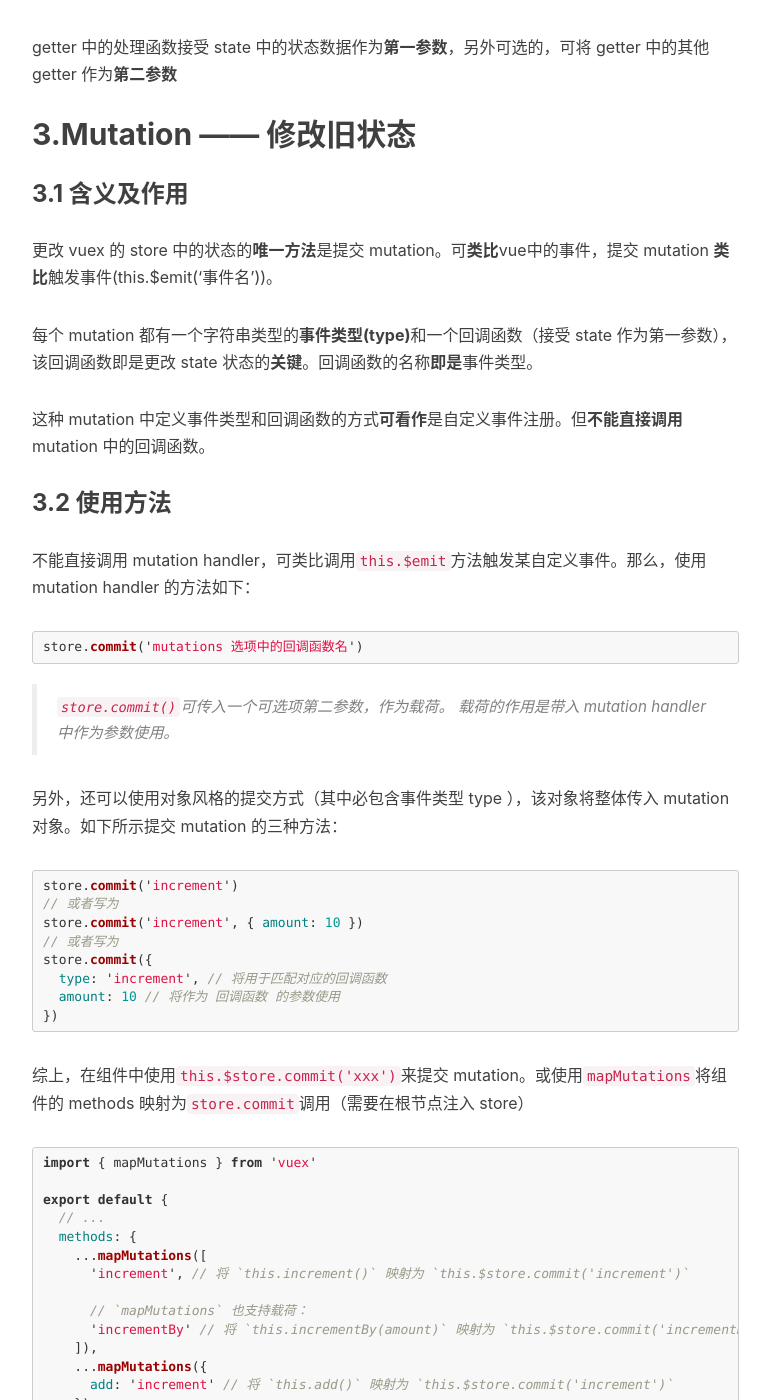
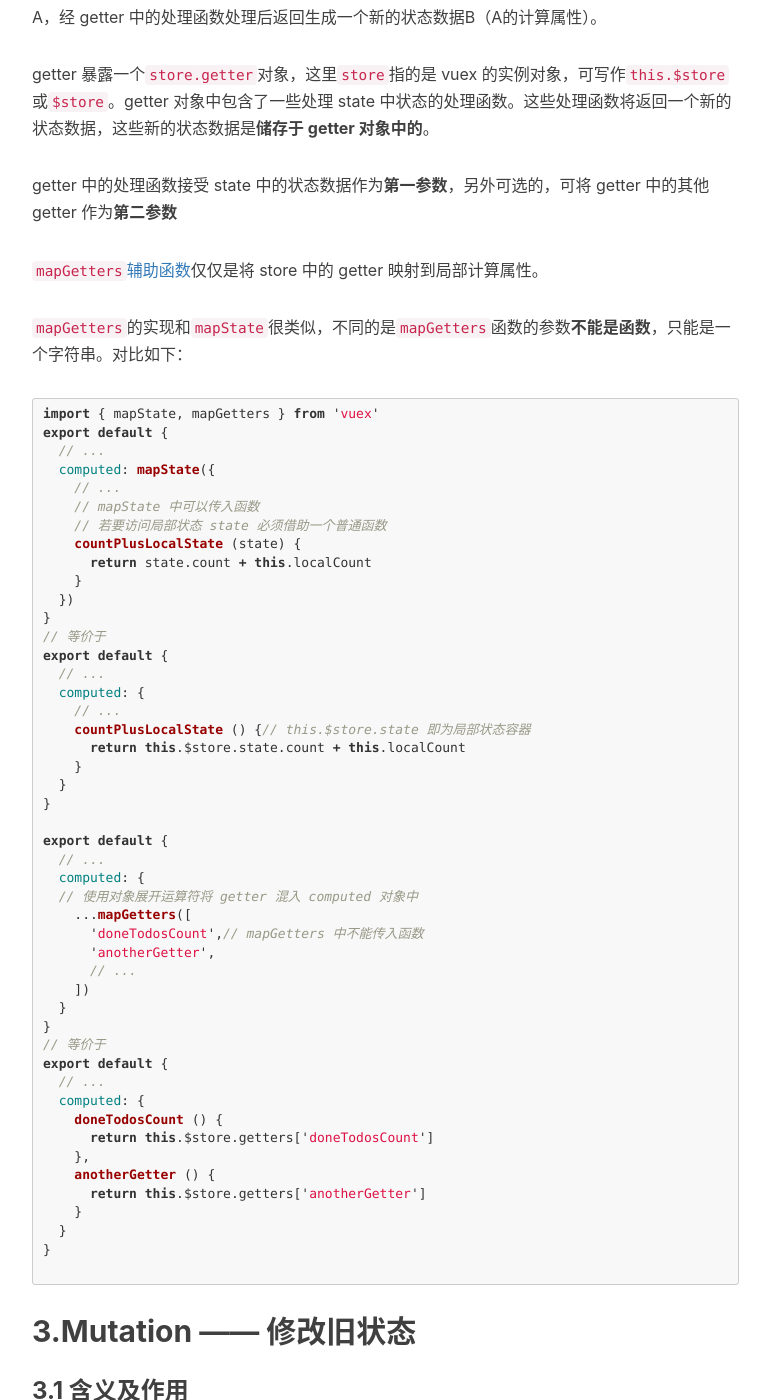
Before and after one commit to lbwa/lbwa.github.io, a Jekyll site: the page built from _posts/2018-3-6-Learning-vuex.md, in a window 1280 px wide and 1400 px high, scrolled down 1427 px. Shown: the whole window, without its empty margins (233-1003 px from the left). Built offline with Jekyll 4.4.1, drawn with Linux system fonts in a browser that asks for light colours; nearby versions of some CDN libraries; comment, search, counter and statistics services are not loaded; some of the changed text lies outside the part shown.

Commit message:
更新 - 修改措辞

````diff
--- a/_posts/2018-3-6-Learning-vuex.md
+++ b/_posts/2018-3-6-Learning-vuex.md
@@ -12,7 +12,9 @@ tags:
 
 # 核心概念
 
-vuex 就是将 vue 中需要管理的状态，全部集中到一个容器中，集中管理。下文代码中 store 指代 vuex 容器实例（`const store = new Vuex.Store({ ... })`），同时在组件中可使用`this.$store`来访问 vuex 容器实例。
+vuex 就是将 vue 中需要管理的状态，全部集中到一个容器中，集中管理。下文代码中 store 指代 vuex 容器实例（`const store = new Vuex.Store({ ... })`），同时在组件中可使用`this.$store`来访问 vuex 容器实例。注意，在通过`this.$store`来访问各个选项时，选项名末尾除state外，都必须有`s`。
+
+Vuex 通过 store 选项，提供了一种机制将状态从根组件"注入"到每一个子组件中（需调用`Vuex.use(Vuex)`）。通过在**根实例**中注册`store`选项，该 store 实例会注入到根组件下的**所有**子组件中，且子组件可以通过`this.$store`访问到。
 
 ## 1.state —— 存储状态的容器
 
@@ -23,13 +25,13 @@ state 用于缓存状态（计算属性）数据。可**类比**于 vue 实例
 1. 具有响应式变化的特点，最简单读取 vuex 实例（store）的状态的方法是，在计算属性中返回某个状态。如下所示:
 ``` javascript
 computed: {
-    count () {
-      return store.state.count
-    }
+  count () {
+    return store.state.count
   }
+}
 ```
 但是，一般的用法是，通过**store选项**注入到 vue 组件中。
-2. [mapStates 辅助函数][mapStates]用于读取多个状态，生成计算属性（状态）
+2. [mapState 辅助函数][mapState]用于读取多个状态，生成计算属性（状态）
 
 ## 2.getter —— 处理旧状态生成新状态
 
@@ -38,6 +40,60 @@ getter 可**类比** vue 实例中的 computed 选项，可称为是 store 的
 getter 暴露一个`store.getter`对象，这里`store`指的是 vuex 的实例对象，可写作`this.$store`或`$store`。getter 对象中包含了一些处理 state 中状态的处理函数。这些处理函数将返回一个新的状态数据，这些新的状态数据是**储存于 getter 对象中的**。
 
 getter 中的处理函数接受 state 中的状态数据作为**第一参数**，另外可选的，可将 getter 中的其他 getter 作为**第二参数**
+
+`mapGetters`[辅助函数][mapGetters]仅仅是将 store 中的 getter 映射到局部计算属性。
+
+`mapGetters`的实现和`mapState`很类似，不同的是`mapGetters`函数的参数**不能是函数**，只能是一个字符串。对比如下：
+
+``` javascript
+import { mapState, mapGetters } from 'vuex'
+export default {
+  // ...
+  computed: mapState({
+    // ...
+    // mapState 中可以传入函数
+    // 若要访问局部状态 state 必须借助一个普通函数
+    countPlusLocalState (state) {
+      return state.count + this.localCount
+    }
+  })
+}
+// 等价于
+export default {
+  // ...
+  computed: {
+    // ...
+    countPlusLocalState () {// this.$store.state 即为局部状态容器
+      return this.$store.state.count + this.localCount
+    }
+  }
+}
+
+export default {
+  // ...
+  computed: {
+  // 使用对象展开运算符将 getter 混入 computed 对象中
+    ...mapGetters([
+      'doneTodosCount',// mapGetters 中不能传入函数
+      'anotherGetter',
+      // ...
+    ])
+  }
+}
+// 等价于
+export default {
+  // ...
+  computed: {
+    doneTodosCount () {
+      return this.$store.getters['doneTodosCount']
+    },
+    anotherGetter () {
+      return this.$store.getters['anotherGetter']
+    }
+  }
+}
+
+```
 
 ## 3.Mutation —— 修改旧状态
 
@@ -99,7 +155,7 @@ fn 方法 , 在其他文件（B.js等等）中的一个 fn 方法 , 那么
 $store.commit('fn') 会**执行所有**的 fn 方法。
 1. mutations 选项中的操作**必须是同步**的。
 
-## 4.Action —— 可包含异步的"Mutation"
+## 4.Action —— 可包含异步的“Mutation”
 
 action 与 mutation 根本作用都是修改状态，不同之处在于：
 1. action 提交的是 mutation，而不是直接修改状态
@@ -137,7 +193,7 @@ const store = new Vuex.Store({
 
 ``` javascript
 actions: {
-  // 默认的 action 对象中的函数的参数对象将获得与 store 实例相同的方法和属性，那么 { commit } 对象是存在有 commit 方法的。
+  // 默认的 action 对象中的函数的参数对象将获得与 store 实例相同的方法和属性（容器实例默认有 commit 方法），那么 { commit } 对象是存在有 commit 方法的。commit 不仅仅是属性，还是方法。
   // 这里将 context 用 { commit }替换，因为这里只用到参数对象的 commit 方法
   increment ({ commit }) {
     commit('increment')
@@ -153,7 +209,11 @@ action 通过`store.dispatch`方法触发分发。
 store.dispatch('actions 中的回调函数')
 ```
 
-根据 action 本质还是提交 mutation 来说，不直接分发 mutation 的原因在于 mutation 必须是同步执行的。那么，分发 action 的**意义**在于可在 action 内部中执行异步操作。
+这里可总结为：
+1. action 中函数通过`this.$store.dispatch('xxx')`触发执行。
+1. action 中函数内部通过`context.commit('xxx')`触发提交`mutations`
+
+根据 action 本质还是提交 mutation 来说，不直接分发 mutation 的原因在于 mutation 必须是同步执行的。那么，分发 action 的**意义**在于可在 action 内部中**执行异步操作**。
 
 在组件中使用`this.$store.dispatch('xxx')`分发 action，或者使用`mapActions`辅助函数将组件的 methods 映射为 `store.dispatch` 调用（需要先在根节点注入 store ）：
 
@@ -233,7 +293,7 @@ actions: {
 
 ### 5.1 模块内的局部状态
 
-对于模块内部的 mutation 和 getter，接收的第一个参数是模块的局部状态对象。
+对于模块内部的 mutation 和 getter，接收的第一个参数是模块的**局部状态对象**。
 
 ``` javascript
 const moduleA = {
@@ -269,7 +329,7 @@ const moduleA = {
 const moduleA = {
   // ...
   getters: {
-    // state 是局部状态，getters 是调用其他的 getter，rootState 是根节点状态
+    // state 是模块内的局部状态，getters 是调用其他的 getter，rootState 是根节点状态
     sumWithRootCount (state, getters, rootState) {// 这里是三个参数，而不是一个对象
       return state.count + rootState.count
     }
@@ -279,12 +339,14 @@ const moduleA = {
 
 ### 5.2 命名空间
 
-默认情况下，模块内部的 action、mutation 和 getter 是注册在全局命名空间的。
+默认情况下，模块内部的 action、mutation 和 getter 是注册在**全局**命名空间的。
 
 通过在 module 选项中添加`namespaced: true`来使模块成为成为**命名空间模块**，当模块被注册之后，它所有的 getter、action、mutation 都会自动根据模块注册的路径调整命名。
 
 
-[mapStates]:https://vuex.vuejs.org/zh-cn/state.html
+[mapState]:https://vuex.vuejs.org/zh-cn/state.html
+
+[mapGetters]:https://vuex.vuejs.org/zh-cn/getters.html
 
 [action]:https://vuex.vuejs.org/zh-cn/actions.html
 
````
